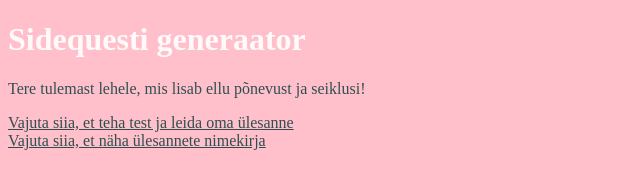
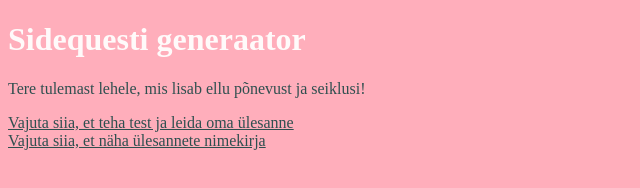
Before and after one commit to amadnaa/anuma, a plain HTML site: page index.html in a window 1280 px wide. Shown: the whole page, without its empty margins (0-640 px from the left). Drawn offline with Linux system fonts and the light colour scheme.

Commit message:
muudatus, roosa taust

```diff
--- a/style.css
+++ b/style.css
@@ -1,4 +1,4 @@
-body {background-color: pink;}
+body {background-color: rgb(255, 174, 187);}
 h1 {
     color: Snow;
 }
```
